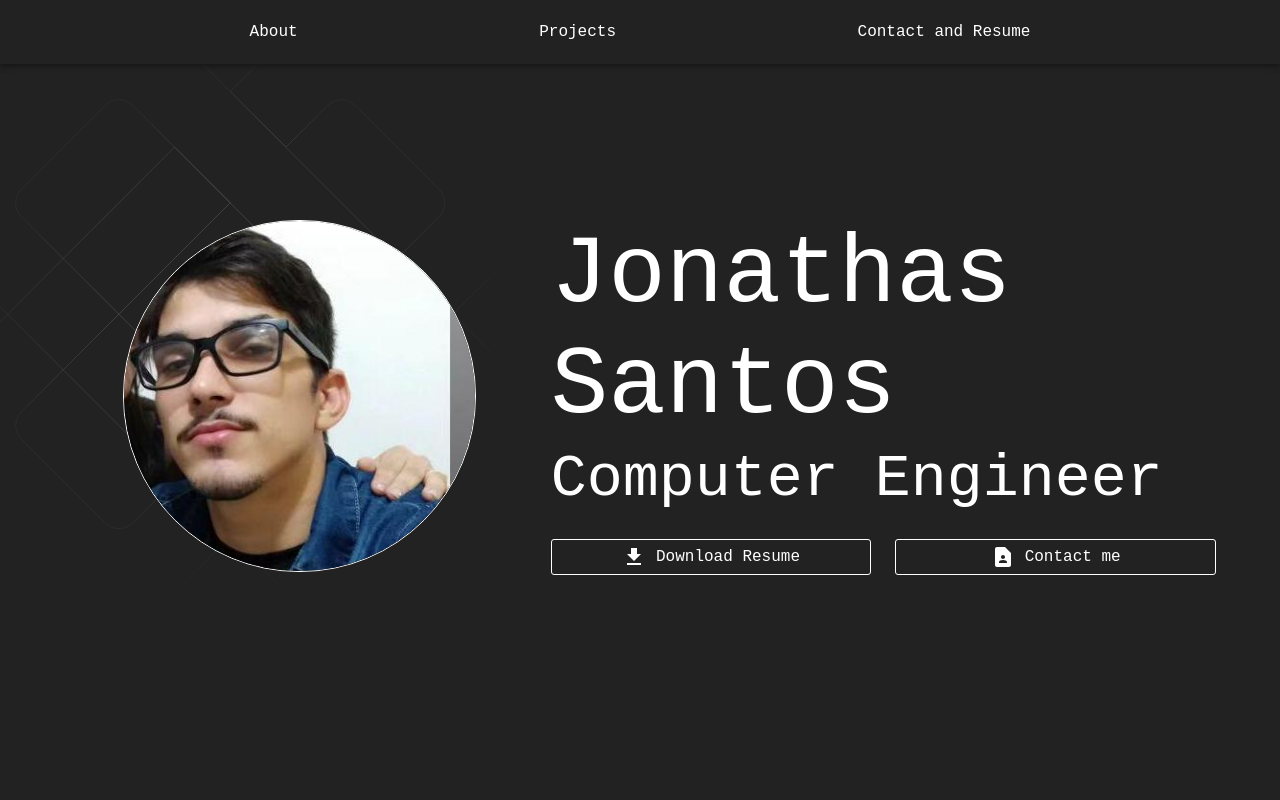
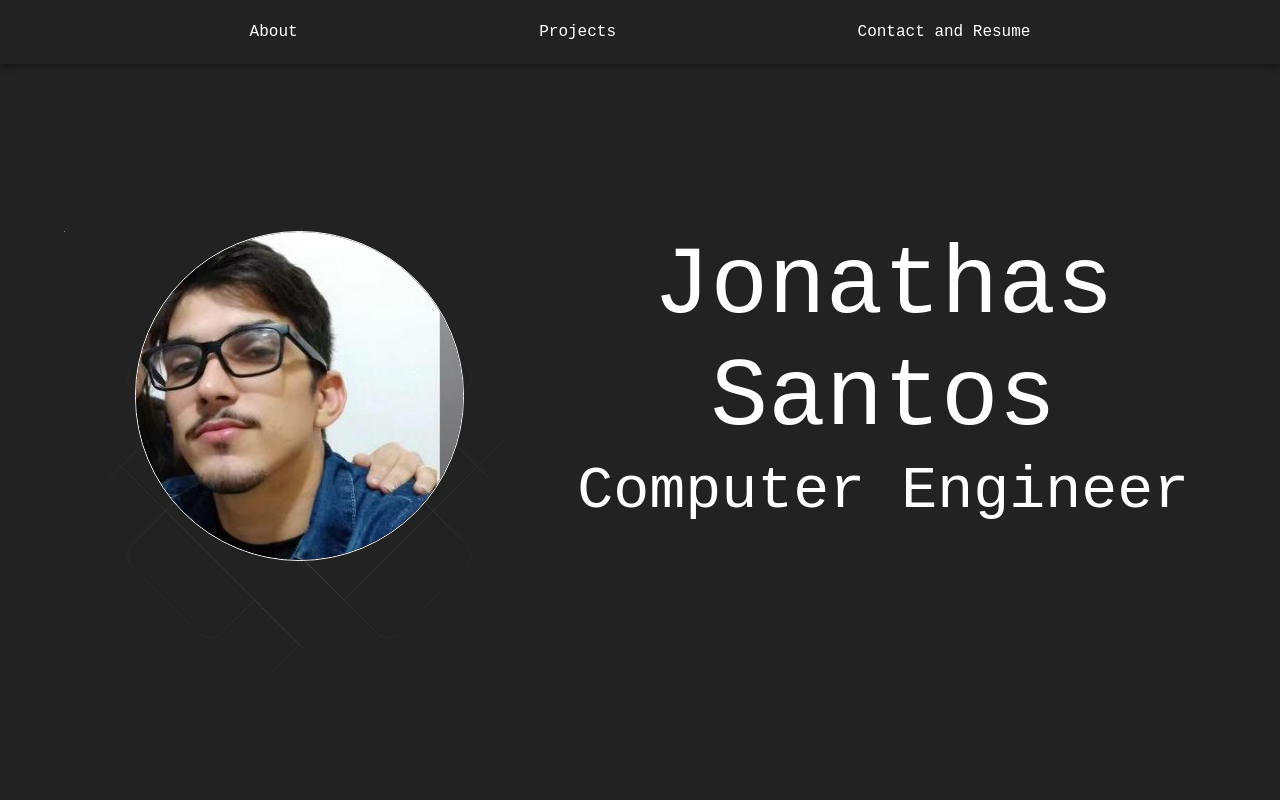
Before and after one commit to kjohnm/portfolio_jonathas, a React (Vite) app: page / in a window 1280 px wide. Shown: the top 800 px of the page. Built offline with nearby package versions, Linux system fonts and the light colour scheme.

Commit message:
optimization of buttons and main page (hero)

```diff
--- a/src/pages/Home/sections/Contact/Contact.tsx
+++ b/src/pages/Home/sections/Contact/Contact.tsx
@@ -1,4 +1,8 @@
-import { Container, styled, Typography } from "@mui/material";
+import { Container, styled, Typography, Link, Button, Box, Grid } from "@mui/material";
+import EmailIcon from '@mui/icons-material/Email';
+import PhoneIcon from '@mui/icons-material/Phone';
+import LinkedInIcon from '@mui/icons-material/LinkedIn';
+import PictureAsPdfIcon from '@mui/icons-material/PictureAsPdf';
 
 const Contact = () => {
 
@@ -7,12 +11,69 @@ const Contact = () => {
     backgroundColor: "#DFDFDF",
     textAlign: "center",
   }));
+
+  const contactInfo = [
+    {
+      icon: <EmailIcon />,
+      label: "kjonathas@live.com",
+      link: null,
+    },
+    {
+      icon: <PhoneIcon />,
+      label: "+55 79 99628-6891",
+      link: null,
+    },
+    {
+      icon: <LinkedInIcon />,
+      label: "LinkedIn",
+      link: "https://www.linkedin.com/in/jonathas-ec/",
+    },
+    {
+      icon: <PictureAsPdfIcon />,
+      label: "Curriculum",
+      link: "/path/to/your-curriculum.pdf",
+    },
+  ];
+
   return (
     <StyledContact id="contact">
       <Container maxWidth="md">
-        <Typography variant="h2" color="primary">
+        <Typography variant="h2" color="primary" gutterBottom>
           Contact and Resume
         </Typography>
+        <Grid container spacing={2} justifyContent="center">
+          {contactInfo.map((item, index) => (
+            <Grid item xs={12} sm={6} md={4} key={index}>
+              <Box display="flex" alignItems="center" justifyContent="center">
+                {item.link ? (
+                 <Button
+                 variant="contained"
+                 startIcon={item.icon}
+                 component={Link}
+                 href={item.link}
+                 target="_blank"
+                 rel="noopener noreferrer"
+                 fullWidth
+                 style={{
+                     backgroundColor: "#333",
+                     color: '#FFF',
+                     fontSize: "14px",
+                 }}
+             >
+                 {item.label}
+             </Button>
+                ) : (
+                  <>
+                    {item.icon}
+                    <Typography variant="body1" color="textPrimary" ml={1}>
+                      {item.label}
+                    </Typography>
+                  </>
+                )}
+              </Box>
+            </Grid>
+          ))}
+        </Grid>
       </Container>
     </StyledContact>
   );
--- a/src/pages/Home/sections/Hero/Hero.tsx
+++ b/src/pages/Home/sections/Hero/Hero.tsx
@@ -1,8 +1,5 @@
 import { Box, Container, Grid, styled, Typography } from "@mui/material"
 import PerfilPicture from "../../../../assets/images/fotinha.png"
-import DownloadIcon from '@mui/icons-material/Download';
-import ContactPageIcon from '@mui/icons-material/ContactPage';
-import StyledButton from "../../../../components/StyledButton/StyledButton";
 import { AnimatedBackground } from "../../../../components/AnimatedBackground/AnimatedBackground";
 
 const Hero = () => {
@@ -12,10 +9,11 @@ const Hero = () => {
     height: "100vh",
     display: "flex",
     alignItems: "center",
+    justifyContent: "center", // Centraliza horizontalmente
   }))
 
   const StyledImg = styled("img")(({ theme })=> ({
-    width: "75%",
+    width: "70%",
     borderRadius: "50%",
     border: "1px solid",
     borderColor: theme.palette.primary.contrastText,
@@ -28,7 +26,7 @@ const Hero = () => {
         <Grid container spacing={2}>
           <Grid item xs={12} md={5}>
             <Box position="relative">
-              <Box position="absolute" width={"125%"} top={-200} right={10} bottom={100}>
+              <Box position="absolute" width={"100%"}>
                 <AnimatedBackground />
               </Box>
               <Box position="relative" textAlign="center">
@@ -37,26 +35,11 @@ const Hero = () => {
             </Box>
           </Grid>
           <Grid item xs={12} md={7}>
-            <Typography color="primary.contrastText" variant="h1"> Jonathas Santos </Typography>
-            <Typography color="primary.contrastText" variant="h2"> Computer Engineer </Typography>
-            <Grid container display="flex" justifyContent="center" spacing={3} pt={3}>
-              <Grid item xs={12} md={6} display="flex" justifyContent="center">
-                <StyledButton>
-                  <DownloadIcon/>
-                    <Typography>Download Resume</Typography>
-                </StyledButton>
-              </Grid>
-              <Grid item xs={12} md={6} display="flex" justifyContent="center">
-                <StyledButton>
-                  <ContactPageIcon/>
-                    <Typography>Contact me</Typography>
-                </StyledButton>
-              </Grid>
-            </Grid>
+            <Typography color="primary.contrastText" variant="h1" align="center"> Jonathas Santos </Typography> {/* Alinhar o texto centralmente */}
+            <Typography color="primary.contrastText" variant="h2" align="center"> Computer Engineer </Typography> {/* Alinhar o texto centralmente */}
           </Grid>
         </Grid>
       </Container>
-
     </StyledHero>
     </>
   )
--- a/src/theme.ts
+++ b/src/theme.ts
@@ -6,7 +6,7 @@ let theme = createTheme({
       main: '#222',
     },
     secondary: {
-      main: '#393',
+      main: '#DDD',
     },
   },
   typography:{
```
